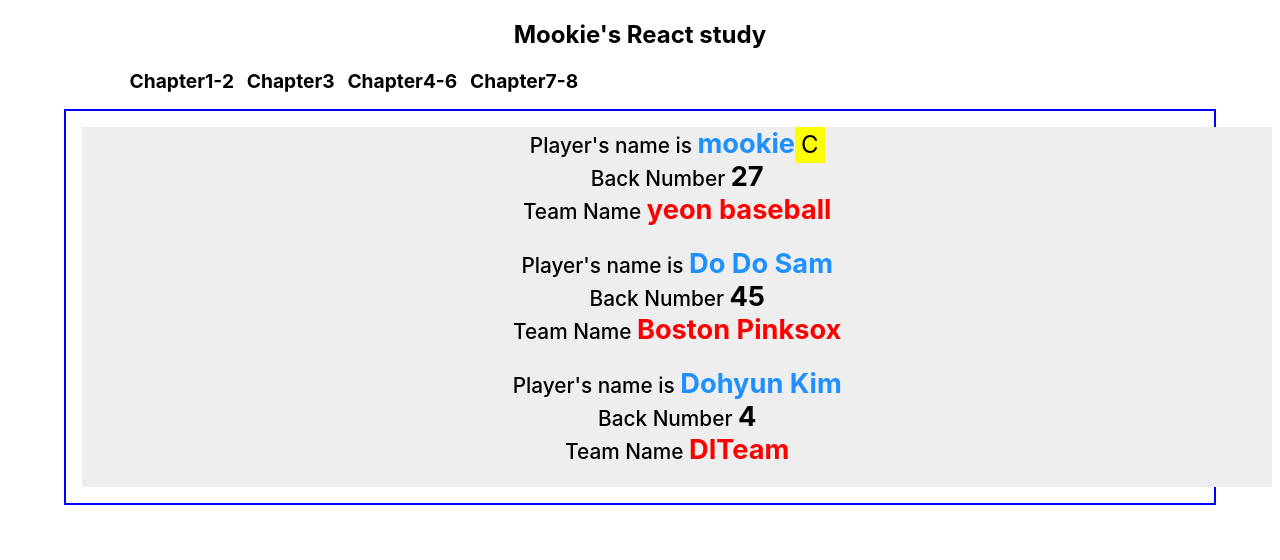
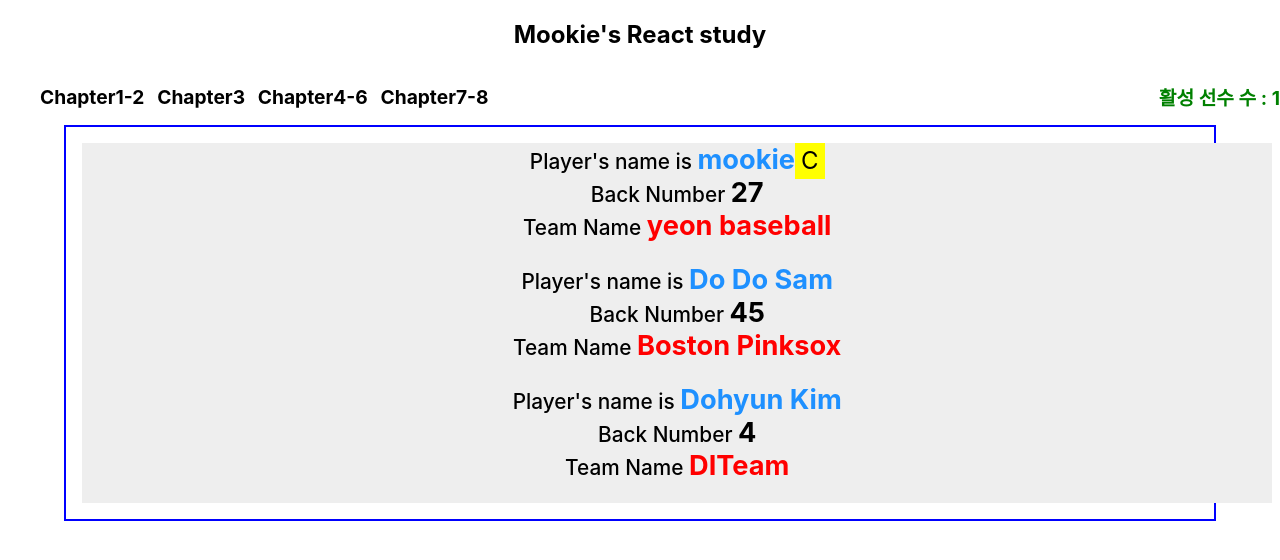
Before and after one commit to tony2550/react-study-app, a React (Create React App) app: page / in a window 1280 px wide. Shown: the top 560 px of the page. Built offline with nearby package versions, Linux system fonts and the light colour scheme; the HTML template or start-up script is replaced by a standard one.

Commit message:
init Chapter11

```diff
--- a/src/App.css
+++ b/src/App.css
@@ -41,15 +41,20 @@
 
 .app-header {
   text-align: center;
+  align-items: center;
 }
 
 .app-navbar {
   align-items: center;
+  display: flex;
+  justify-content: space-between;
+  max-width: calc(93vh * 1.78);
+  margin: auto;
 }
 
 .app-navbar > ul {
   display: flex;
-  margin-left: 7vw;
+  /* margin-left: 7vw; */
   gap: 1vw;
   list-style: none;
 }
@@ -64,3 +69,9 @@
   color: grey;
   cursor: pointer;
 }
+
+.activeCount {
+  font-size: 1.2rem;
+  font-weight: 700;
+  color: green;
+}
--- a/src/App.jsx
+++ b/src/App.jsx
@@ -9,6 +9,11 @@ import PlayerList from './components/PlayersPage/PlayerList';
 
 Hello.defaultProps = {
   name: 'Do Do Sam',
+};
+
+const countActivePlayers = (players) => {
+  console.log('활성 선수 수를 세는중....');
+  return players.filter((player) => player.active).length;
 };
 
 const App = () => {
@@ -63,6 +68,8 @@ const App = () => {
     setPlayers(players.map((player) => (player.id === id ? { ...player, active: !player.active } : player)));
   };
 
+  const count = countActivePlayers(players);
+
   return (
     <div>
       <h2 className="app-header">Mookie's React study</h2>
@@ -73,6 +80,7 @@ const App = () => {
           <li onClick={() => setPage(2)}>Chapter4-6</li>
           <li onClick={() => setPage(3)}>Chapter7-8</li>
         </ul>
+        <div className="activeCount">활성 선수 수 : {count}</div>
       </div>
       <div className="app-content">
         {page === 0 ? (
```
Also changed, not shown: 1 other file (tests, documents, lock files or other folders).
